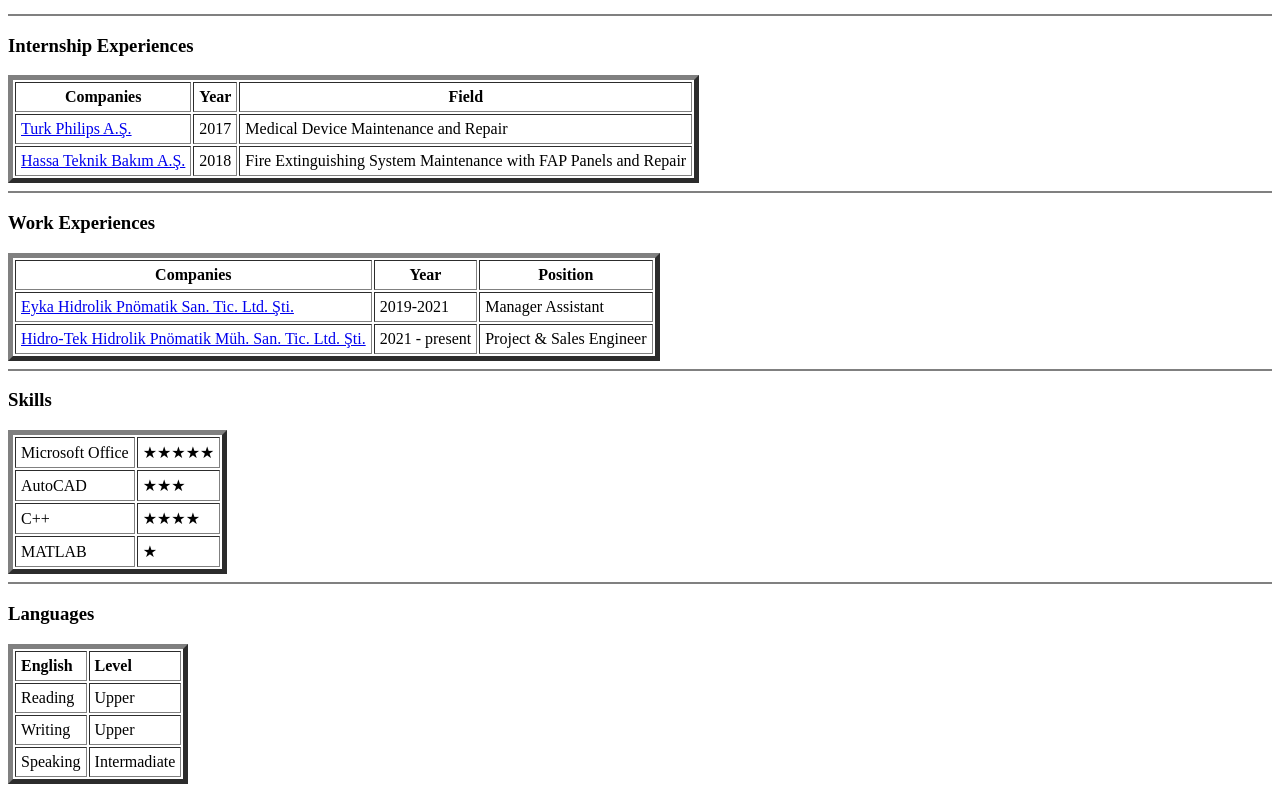
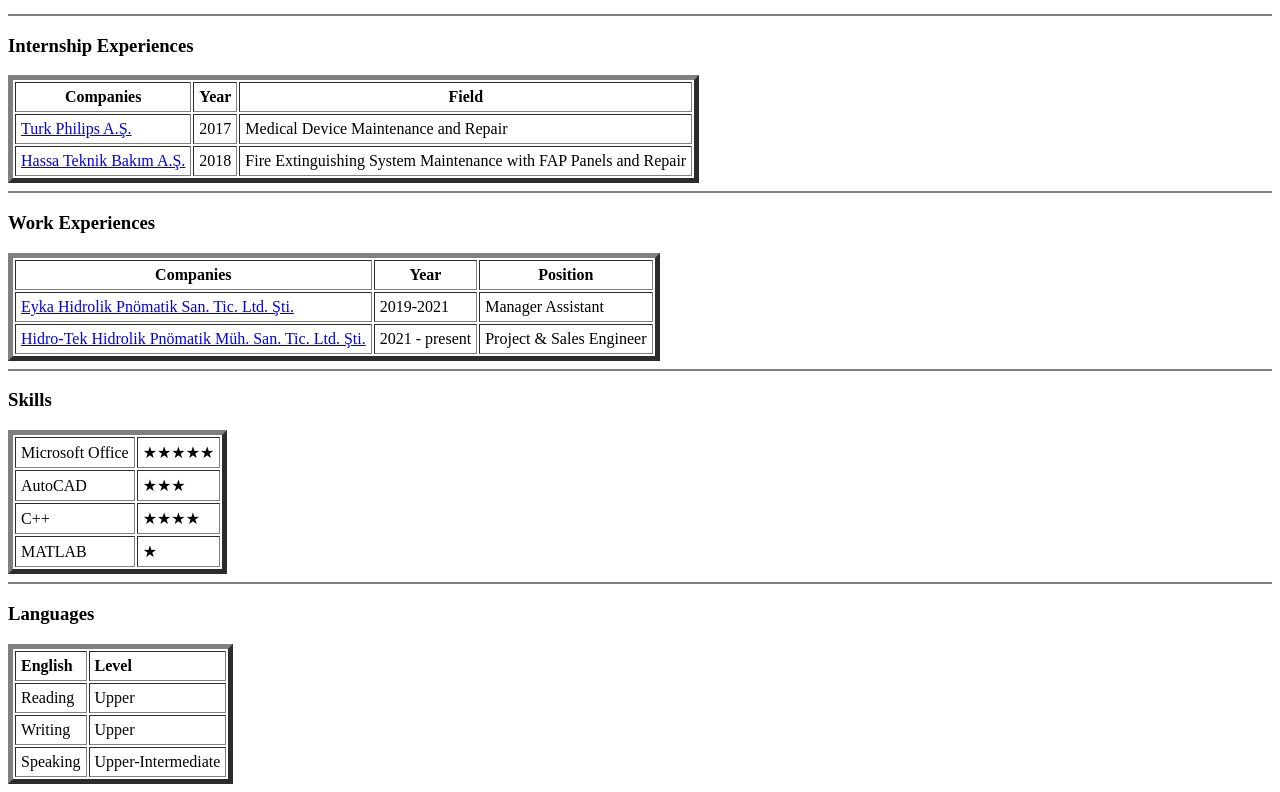
Before and after one commit to bkaracan/cv, a plain HTML site: page index.html in a window 1280 px wide. Shown: the part 575-1367 px from the top of the page. Drawn offline with Linux system fonts and the light colour scheme.

Commit message:
Update index.html

```diff
--- a/index.html
+++ b/index.html
@@ -103,7 +103,7 @@
             <td>Upper</td>
             <tr>
               <td>Speaking</td>
-              <td>Intermadiate</td>
+              <td>Upper-Intermediate</td>
             </tr>
           </tr>
         </tr>
```
